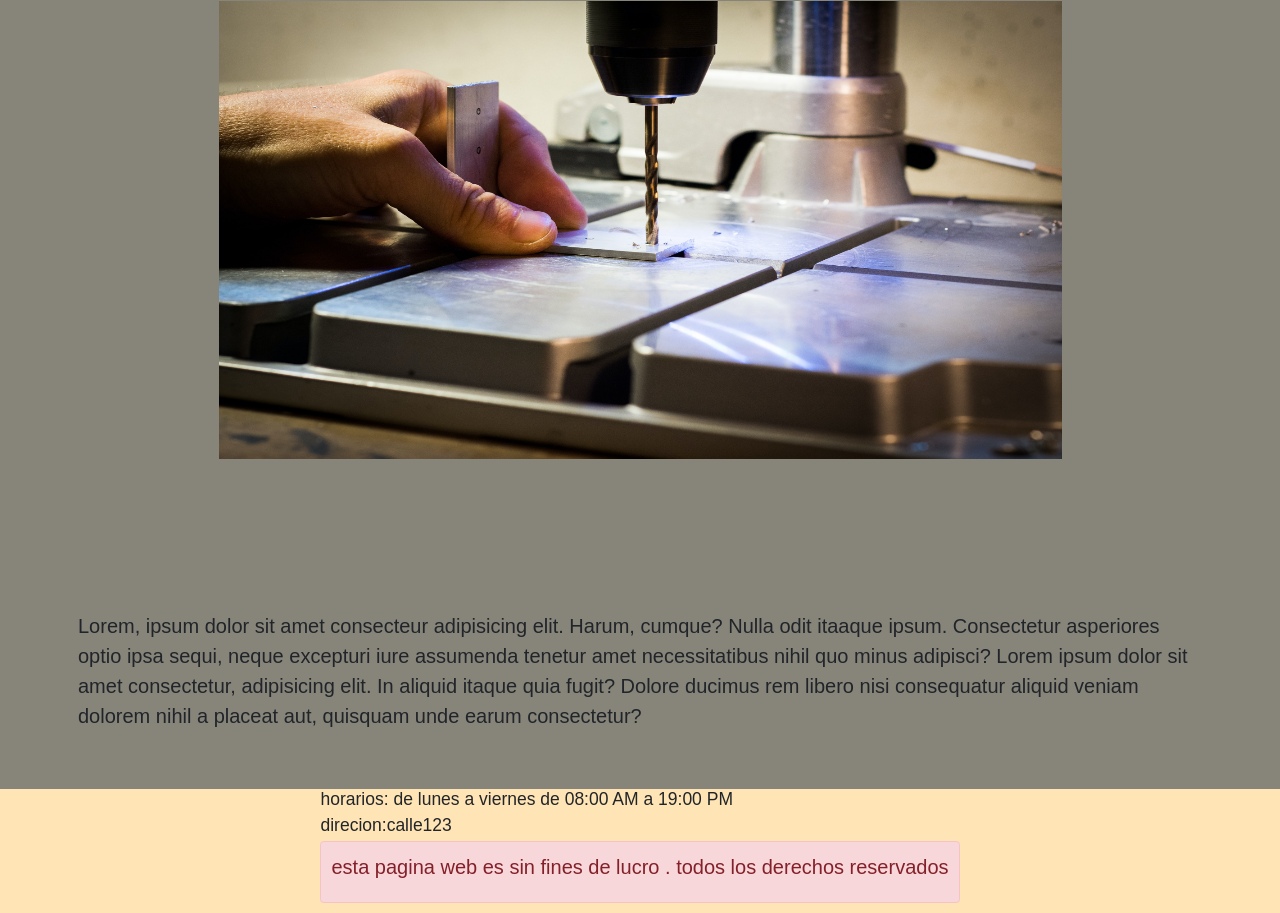
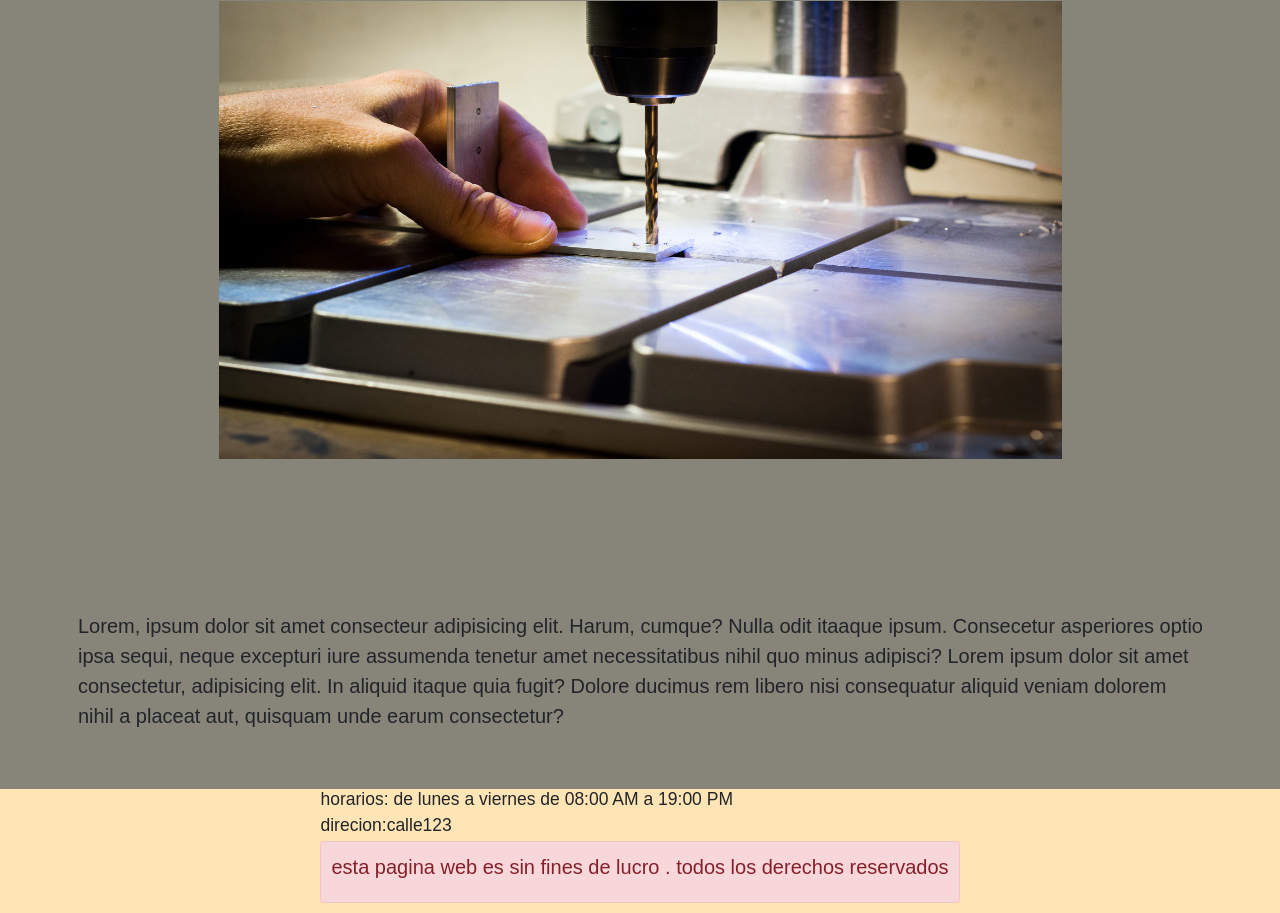
Before and after one commit to heber497/herreria_antonutti, a plain HTML site: page index.html in a window 1280 px wide. Shown: the part 2109-3022 px from the top of the page. Drawn offline with nearby package versions, Linux system fonts and the light colour scheme.

Commit message:
prueba para ver si se refleja en github

```diff
--- a/index.html
+++ b/index.html
@@ -74,7 +74,7 @@
         <section class="presentacion" data-aos="flip-down">
                         <h3 class="presentacion__pregunta">¿Que hacemos?</h3>
                         <img class="presentacion__perforando" src="./img/aluminio.jpg" alt="">
-                        <p class="presentacion__resenia">Lorem, ipsum dolor sit amet consecteur adipisicing elit. Harum, cumque? Nulla odit itaaque ipsum. Consectetur asperiores optio ipsa sequi, neque excepturi iure assumenda tenetur amet necessitatibus nihil quo minus adipisci? Lorem ipsum dolor sit amet consectetur, adipisicing elit. In aliquid itaque quia fugit? Dolore ducimus rem libero nisi consequatur aliquid veniam dolorem nihil a placeat aut, quisquam unde earum consectetur?</p>
+                        <p class="presentacion__resenia">Lorem, ipsum dolor sit amet consecteur adipisicing elit. Harum, cumque? Nulla odit itaaque ipsum. Consecetur asperiores optio ipsa sequi, neque excepturi iure assumenda tenetur amet necessitatibus nihil quo minus adipisci? Lorem ipsum dolor sit amet consectetur, adipisicing elit. In aliquid itaque quia fugit? Dolore ducimus rem libero nisi consequatur aliquid veniam dolorem nihil a placeat aut, quisquam unde earum consectetur?</p>
         </section>
       </div>
 </main>
```
